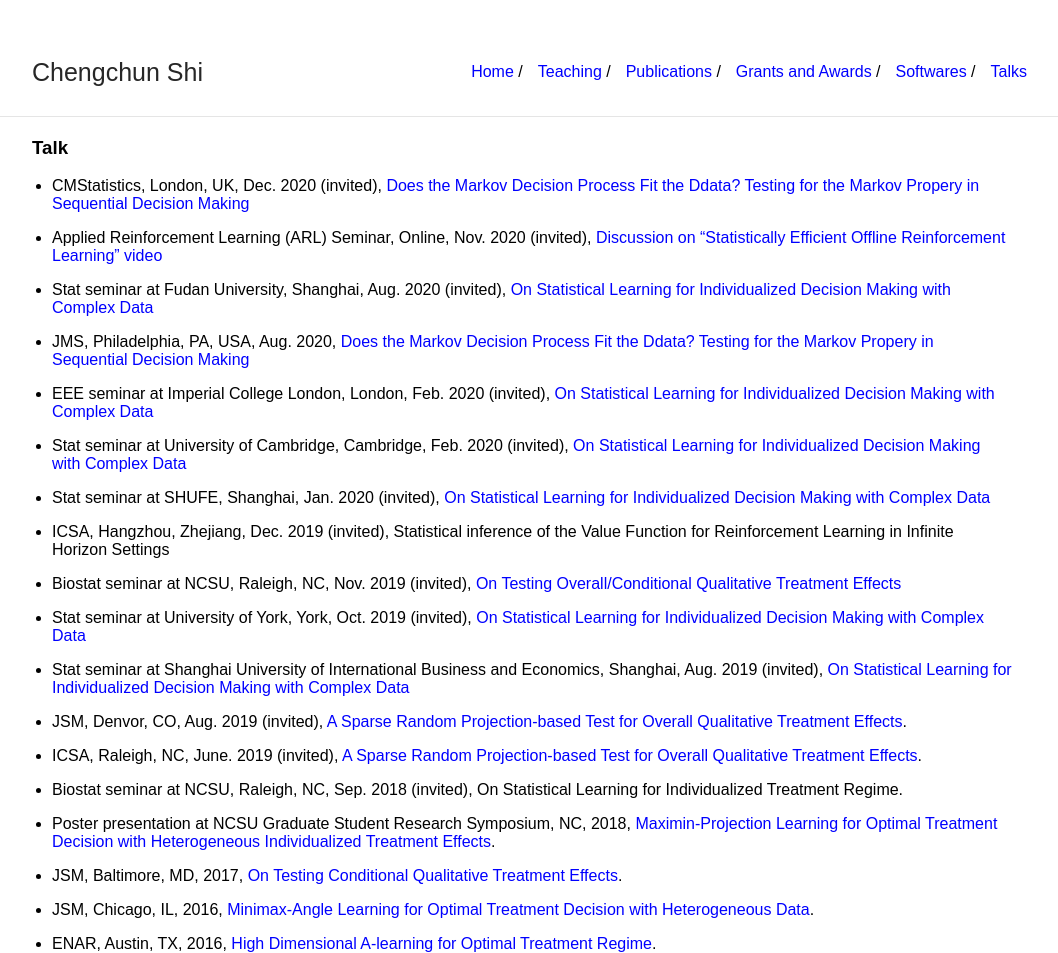
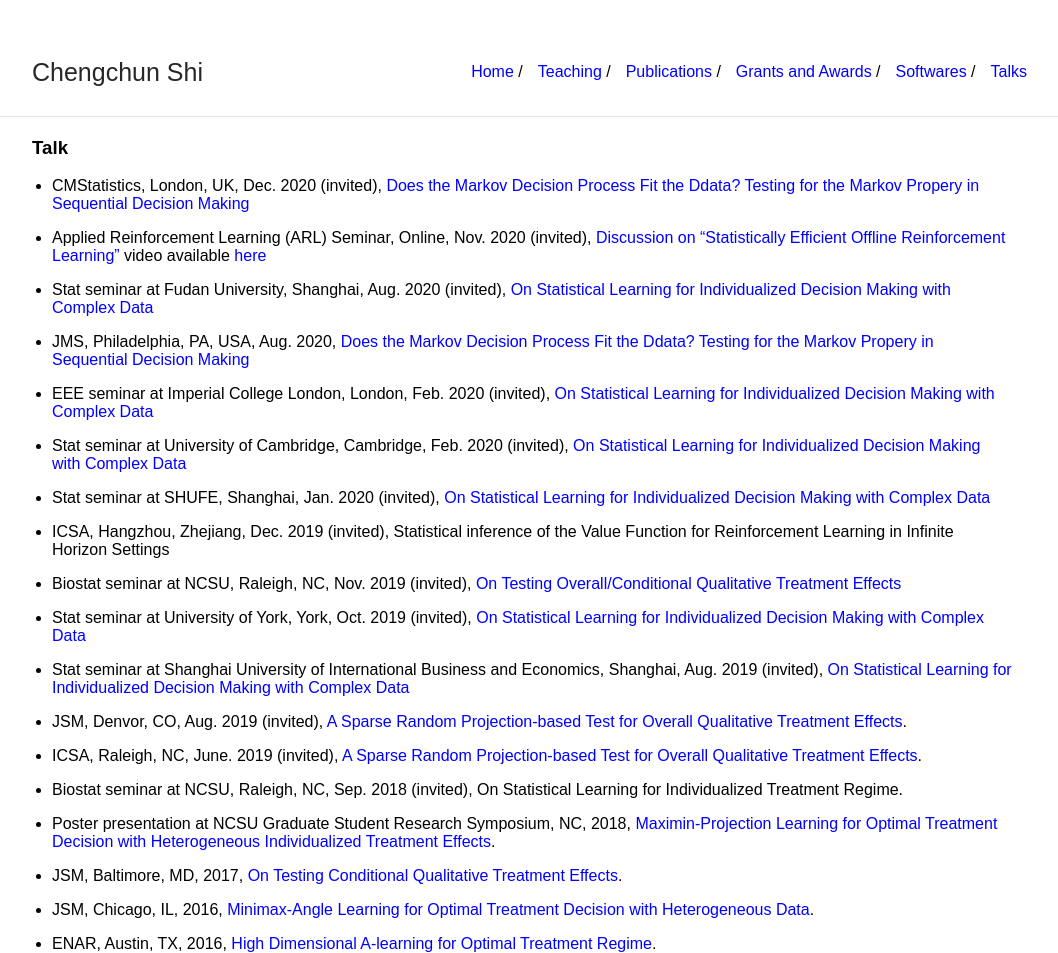
Before and after one commit to callmespring/callmespring.github.io, a Jekyll site: the page built from talk.md, in a window 1280 px wide. Shown: the whole page, without its empty margins (108-1166 px from the left). Built offline with Jekyll 4.4.1, drawn with Linux system fonts in a browser that asks for light colours.

Commit message:
Update talk.md

```diff
--- a/talk.md
+++ b/talk.md
@@ -7,7 +7,7 @@
 
 * CMStatistics, London, UK, Dec. 2020 (invited), [Does the Markov Decision Process Fit the Ddata? Testing for the Markov Propery in Sequential Decision Making](./slides/slides.pdf)
 
-* Applied Reinforcement Learning (ARL) Seminar, Online, Nov. 2020 (invited), [Discussion on "Statistically Efficient Offline Reinforcement Learning"](./slides/Discussion.pdf) [video](https://www.bilibili.com/s/video/BV1f5411V77h)
+* Applied Reinforcement Learning (ARL) Seminar, Online, Nov. 2020 (invited), [Discussion on "Statistically Efficient Offline Reinforcement Learning"](./slides/Discussion.pdf) video available [here](https://www.bilibili.com/s/video/BV1f5411V77h)
 
 * Stat seminar at Fudan University, Shanghai, Aug. 2020 (invited), [On Statistical Learning for Individualized Decision Making with Complex Data](./slides/slides22.pdf)
 
```
